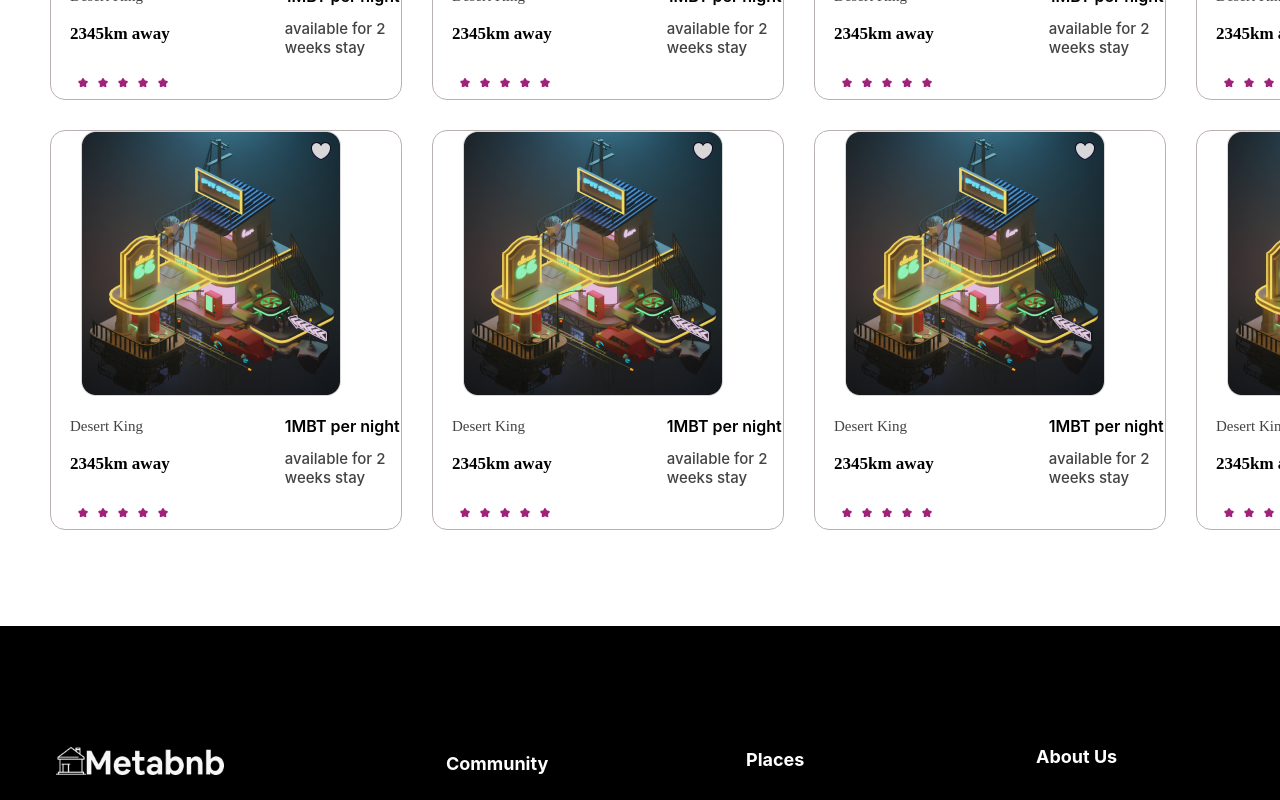
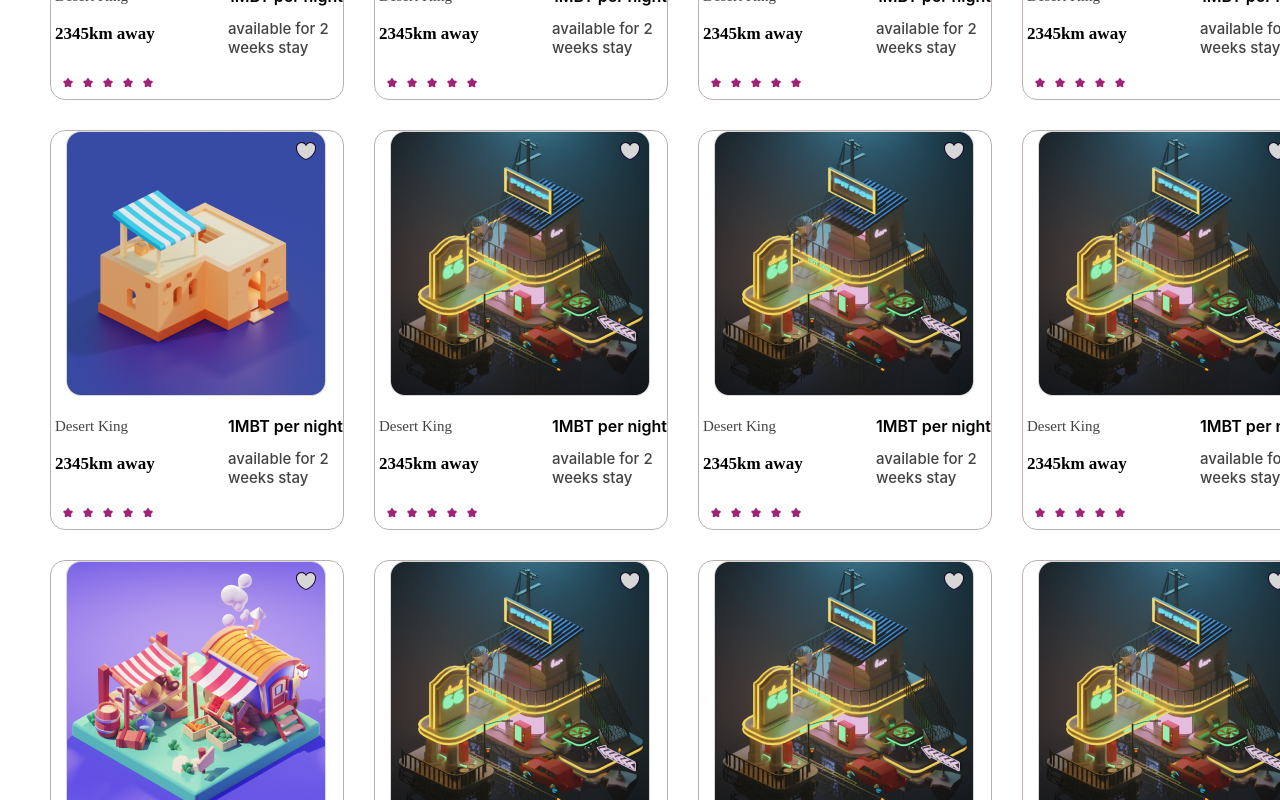
Before and after one commit to atere21/metabnb, a React (Create React App) app: page /NFTs in a window 1280 px wide. Shown: the part 520-1320 px from the top of the page. Built offline with nearby package versions, Linux system fonts and the light colour scheme.

Commit message:
modal-implemented

```diff
--- a/src/Hero.css
+++ b/src/Hero.css
@@ -203,3 +203,34 @@ p {
   margin-left: -280px;
   width: 240px;
 }
+@media screen and (max-width:768px)
+{
+  .hero{
+    flex-direction: column;
+    margin-top: 30px;
+
+  }
+  .right-h > .btn1 {
+    margin-top: -590px;
+    width: 120px;
+    margin-left: 990px;
+  }
+  .imagesDiv{
+    display: flex;
+    margin-left: 50px;
+     margin-top: -260px;
+     position: relative;
+ }
+ .bottomPurple{
+  margin-top: 330px;
+  margin-left: -20px;
+  gap: -5px;
+
+ }
+ .img-vec{
+  gap: 34px;
+  display: flex;
+  margin-left: -670px;
+ }
+
+}
--- a/src/HeroTwo.css
+++ b/src/HeroTwo.css
@@ -24,3 +24,14 @@ display: flex;
   display: grid;
 
 }
+@media screen and (max-width:768px){
+  .hero-text2{
+    margin-top: 350px;
+    margin-left: -350px;
+
+  }
+  .home__row{
+    width: 20vw;
+    display: flex;
+  }
+}
--- a/src/NFTs.js
+++ b/src/NFTs.js
@@ -8,6 +8,11 @@ import NFT1 from "../src/img/frame5.png"
 import NFT2 from "../src/img/frame1.png"
 import NFT3 from "../src/img/nft4-img.png"
 import NFT4 from "../src/img/nft5-img.png"
+
+import NFT6 from "../src/img/frame6.png"
+import NFT7 from "../src/img/frame7.png"
+import NFT8 from "../src/img/frame8.png"
+// import NFT9 from "../src/img/frame9-img.png"
 
 function NFTs() {
   return (
@@ -56,15 +61,43 @@ function NFTs() {
             />
             <ProductNft  NFT1="Desert King"
             NFT2='2345km away' NFT3='1MBT per night'
+            NFT4='available for 2 weeks stay' image={NFT6}/>
+            <ProductNft NFT1="Desert King"
+            NFT2='2345km away' NFT3='1MBT per night'
+            NFT4='available for 2 weeks stay' image={NFT7}/>
+            <ProductNft NFT1="Desert King"
+            NFT2='2345km away' NFT3='1MBT per night'
+            NFT4='available for 2 weeks stay' image={NFT8}/>
+        </div>
+         <div className="row2">
+            <ProductNft  NFT1="Desert King"
+            NFT2='2345km away' NFT3='1MBT per night'
             NFT4='available for 2 weeks stay' image={NFT2}/>
             <ProductNft NFT1="Desert King"
+            NFT2='2345km away' NFT3='1MBT per night'
+            NFT4='available for 2 weeks stay' image={NFT4}/>
+            <ProductNft NFT1="Desert King"
+            NFT2='2345km away' NFT3='1MBT per night'
+            NFT4='available for 2 weeks stay' image={NFT4}/>
+            <ProductNft NFT1="Desert King"
+            NFT2='2345km away' NFT3='1MBT per night'
+            NFT4='available for 2 weeks stay' image={NFT4}/>
+        </div>
+        <div className="row2">
+            <ProductNft  NFT1="Desert King"
             NFT2='2345km away' NFT3='1MBT per night'
             NFT4='available for 2 weeks stay' image={NFT3}/>
             <ProductNft NFT1="Desert King"
             NFT2='2345km away' NFT3='1MBT per night'
             NFT4='available for 2 weeks stay' image={NFT4}/>
+            <ProductNft NFT1="Desert King"
+            NFT2='2345km away' NFT3='1MBT per night'
+            NFT4='available for 2 weeks stay' image={NFT4}/>
+            <ProductNft NFT1="Desert King"
+            NFT2='2345km away' NFT3='1MBT per night'
+            NFT4='available for 2 weeks stay' image={NFT4}/>
         </div>
-         <div className="row2">
+        <div className="row2">
             <ProductNft  NFT1="Desert King"
             NFT2='2345km away' NFT3='1MBT per night'
             NFT4='available for 2 weeks stay' image={NFT4}/>
--- a/src/ProductNft.css
+++ b/src/ProductNft.css
@@ -1,7 +1,7 @@
 .Product-Nft {
   box-sizing: border-box;
   position: absolute;
-  width: fit-content;
+  width: 200px;
   height: 372px;
   left: 0px;
   top: 0px;
@@ -10,11 +10,11 @@
 }
 .Product-Nft1 {
   border: 1px solid #bbb0b0;
-  width: 320px;
+  width: 277px;
   margin-left: 50px;
   margin-top: 30px;
   border-radius: 15px;
-  padding-left: 30px;
+  padding-left: 15px;
   margin-right: -20px;
 }
 .product__div2 {
```
Also changed, not shown: src/App.css (line endings or trailing spaces).
